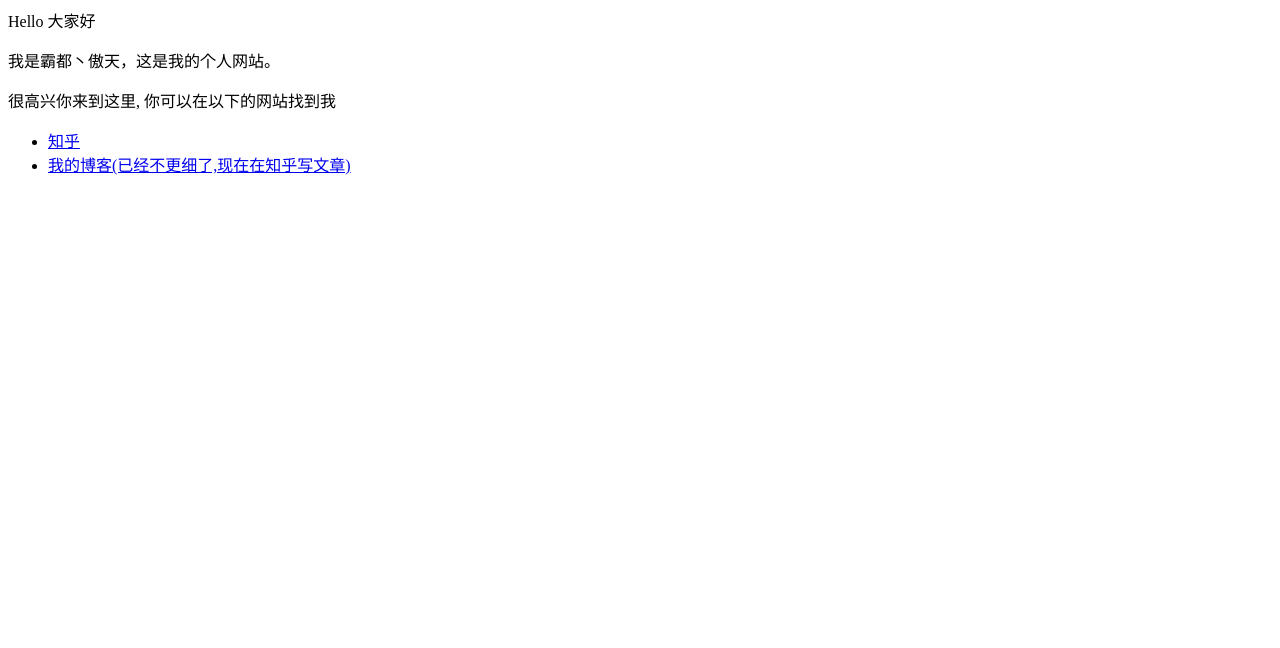
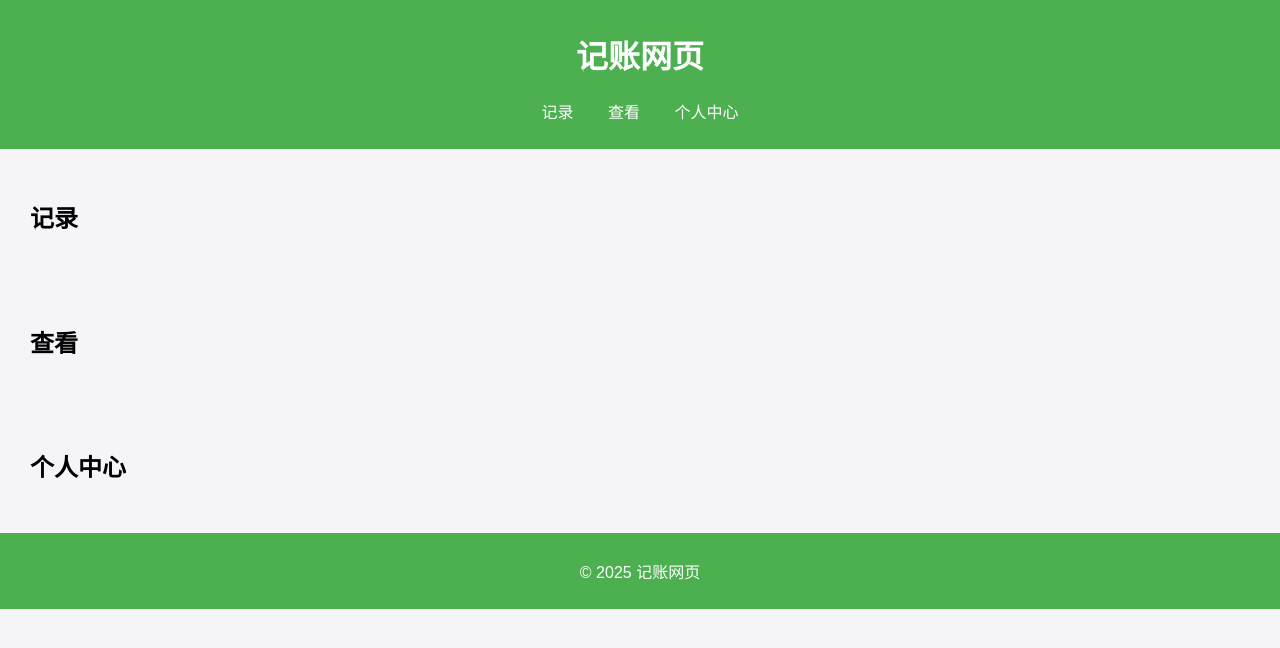
Before and after one commit to semisquare/Coaccounting, a plain HTML site: page index.html in a window 1280 px wide. Drawn offline with Linux system fonts and the light colour scheme.

Commit message:
初始化4

```diff
--- a/index.html
+++ b/index.html
@@ -1,8 +1,42 @@
-<p>Hello 大家好</p>
-<p>我是霸都丶傲天，这是我的个人网站。 </p>
-<p>很高兴你来到这里, 你可以在以下的网站找到我</p>
+<!DOCTYPE html>
+<html lang="zh">
+<head>
+    <meta charset="UTF-8">
+    <meta name="viewport" content="width=device-width, initial-scale=1.0">
+    <title>记账网页</title>
+    <link rel="stylesheet" href="styles.css">
+</head>
+<body>
+    <header>
+        <h1>记账网页</h1>
+        <nav>
+            <ul>
+                <li><a href="#record">记录</a></li>
+                <li><a href="#view">查看</a></li>
+                <li><a href="#profile">个人中心</a></li>
+            </ul>
+        </nav>
+    </header>
 
-<ul>
-  <li> <a href="https://www.zhihu.com/people/AJLoveChina">知乎</a> </li>
-  <li> <a href="http://hejie.nigeerhuo.com">我的博客(已经不更细了,现在在知乎写文章)</a> </li>
-</ul>
+    <section id="record">
+        <h2>记录</h2>
+        <!-- 记账表单 -->
+    </section>
+
+    <section id="view">
+        <h2>查看</h2>
+        <!-- 显示账单列表 -->
+    </section>
+
+    <section id="profile">
+        <h2>个人中心</h2>
+        <!-- 用户信息和设置 -->
+    </section>
+
+    <footer>
+        <p>&copy; 2025 记账网页</p>
+    </footer>
+
+    <script src="script.js"></script>
+</body>
+</html>
--- /dev/null
+++ b/script.js
@@ -0,0 +1,11 @@
+document.addEventListener("DOMContentLoaded", () => {
+    // 初始化，添加事件监听等
+    console.log("记账网页已加载");
+
+    // 示例：用户登录
+    const loginButton = document.querySelector("#loginButton");
+    loginButton.addEventListener("click", () => {
+        // 这里可以接入 Supabase 的登录功能
+        alert("登录功能待实现");
+    });
+});
--- /dev/null
+++ b/styles.css
@@ -0,0 +1,40 @@
+body {
+    font-family: Arial, sans-serif;
+    margin: 0;
+    padding: 0;
+    background-color: #f4f4f9;
+}
+
+header {
+    background-color: #4CAF50;
+    color: white;
+    padding: 10px 0;
+    text-align: center;
+}
+
+header nav ul {
+    list-style-type: none;
+    padding: 0;
+}
+
+header nav ul li {
+    display: inline;
+    margin: 0 15px;
+}
+
+header nav ul li a {
+    color: white;
+    text-decoration: none;
+}
+
+section {
+    padding: 20px;
+    margin: 10px;
+}
+
+footer {
+    text-align: center;
+    padding: 10px;
+    background-color: #4CAF50;
+    color: white;
+}
```
